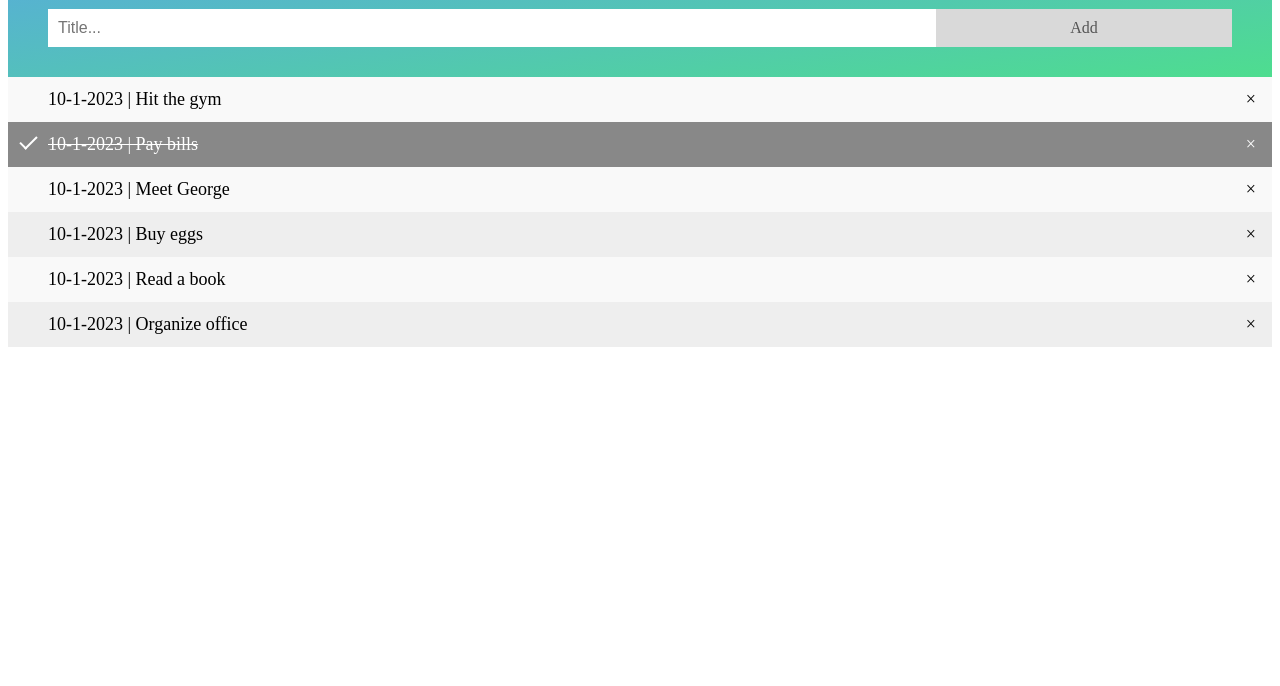
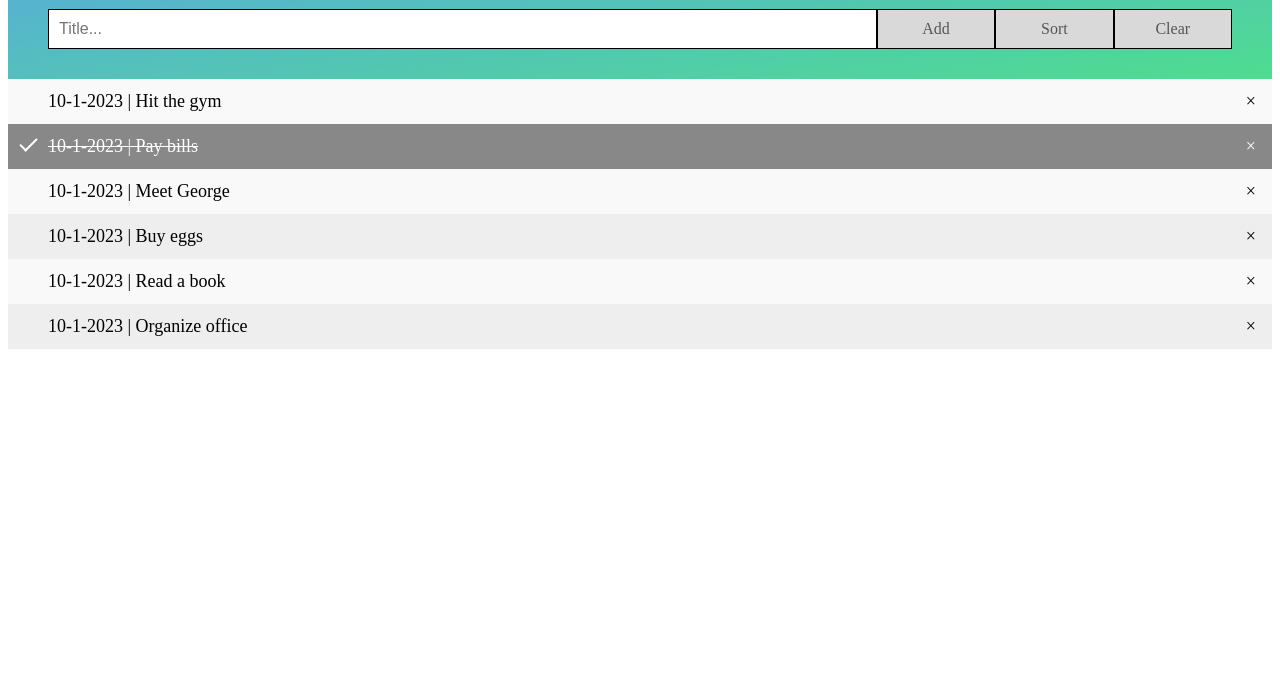
Before and after one commit to AssafAinT/projects, a plain HTML site: page todolist/index.html in a window 1280 px wide. Shown: the part 114-800 px from the top of the page. Drawn offline with Linux system fonts and the light colour scheme.

Commit message:
todfolist

```diff
--- a/todolist/index.html
+++ b/todolist/index.html
@@ -10,6 +10,8 @@
       <h2 class="title">My To Do List</h2>
       <input type="text" id="todoInput" placeholder="Title..." />
       <span onclick="newElement()" class="addBtn">Add</span>
+      <span onclick="sortList()" class="sortBtn">Sort</span>
+      <span onclick="clearList()" class="clearBtn">Clear</span>
     </div>
     <ul id="myUL">
       <li>Hit the gym</li>
--- a/todolist/script.js
+++ b/todolist/script.js
@@ -73,3 +73,23 @@ AddButton.addEventListener('keydown',function(e){
             newElement();
         }
 });
+function sortList(){
+    const listArray = [];
+
+    for (let i = 0; i < myNodelist.length; ++i) {
+        listArray.push(myNodelist[i].innerHTML);
+    }
+    //need to improve sort algorithm
+    listArray.sort();
+    for (let i = 0; i < myNodelist.length; ++i) {
+        myNodelist[i].innerHTML = listArray[i];
+    }
+}
+
+function clearList(){
+    for (let i = 0; i < myNodelist.length; ++i) {
+        //improve clear also
+        myNodelist[i].remove();
+    }
+
+}
--- a/todolist/style.css
+++ b/todolist/style.css
@@ -93,16 +93,18 @@ input {
   margin: 0;
   border: none;
   border-radius: 0;
-  width: 75%;
+  width: 70%;
   padding: 10px;
   float: left;
   font-size: 16px;
+  border: 1px solid black;
+
 }
 
 /* Style the "Add" button */
 .addBtn {
   padding: 10px;
-  width: 25%;
+  width: 10%;
   background: #d9d9d9;
   color: #555;
   float: left;
@@ -110,12 +112,41 @@ input {
   font-size: 16px;
   cursor: pointer;
   transition: 0.3s;
-  border-radius: 0;
+  border: 1px solid black;
 }
-
+.sortBtn{
+  padding: 10px;
+  width: 10%;
+  background: #d9d9d9;
+  color: #555;
+  float: left;
+  text-align: center;
+  font-size: 16px;
+  cursor: pointer;
+  transition: 0.3s;
+  border: 1px solid black;
+}
+.clearBtn{
+    padding: 10px;
+    width: 10%;
+    background: #d9d9d9;
+    color: #555;
+    float: left;
+    text-align: center;
+    font-size: 16px;
+    cursor: pointer;
+    transition: 0.3s;
+    border: 1px solid black;
+  }
+.sortBtn:hover {
+    background-color: #bbb;
+  }
 .addBtn:hover {
   background-color: #bbb;
 }
+.clearBtn:hover {
+    background-color: #bbb;
+  }
 .title{
     font-family:cursive;
     font-size: 30px;
```
